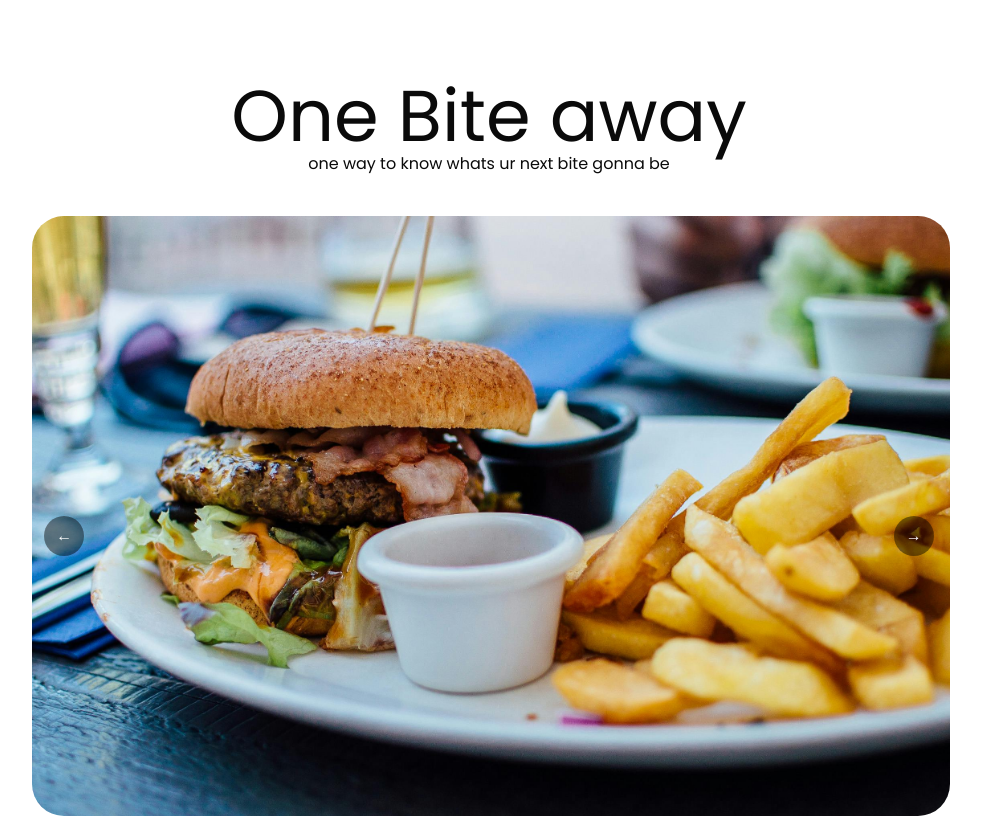
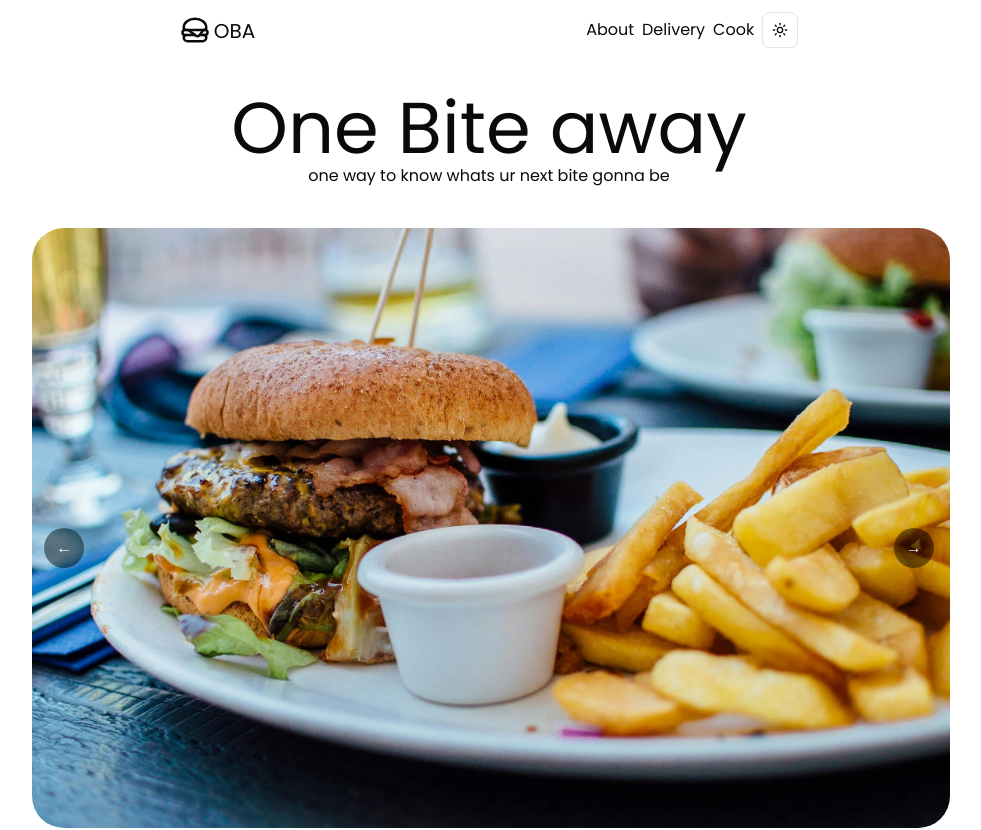
Before and after one commit to ibrahimwael951/One-Bite-away, a Next.js app: page / in a window 1280 px wide. Shown: the top 830 px of the page, without its empty margins (151-1132 px from the left). Built offline with nearby package versions, Linux system fonts and the light colour scheme.

Commit message:
add animtation for hero section and add navbar

```diff
--- /dev/null
+++ b/Data/Links.json
@@ -0,0 +1,5 @@
+[
+  { "Title": "About", "href": "/about" },
+  { "Title": "Delivery", "href": "/delivery" },
+  { "Title": "Cook", "href": "/cook" }
+]
--- a/app/layout.tsx
+++ b/app/layout.tsx
@@ -2,7 +2,7 @@ import type { Metadata } from "next";
 import "./globals.css";
 import { ThemeProvider } from "@/components/theme-provider";
 import { Poppins } from "next/font/google";
-
+import Navbar from "@/components/Navbar";
 // Configure the font
 const poppins = Poppins({
   weight: ["400", "700"],
@@ -26,8 +26,8 @@ export default function RootLayout({
           attribute="class"
           defaultTheme="system"
           enableSystem
-          disableTransitionOnChange
         >
+          <Navbar/>
           {children}
         </ThemeProvider>
       </body>
--- a/app/page.tsx
+++ b/app/page.tsx
@@ -1,5 +1,4 @@
 import HeroSection from "@/components/home/HeroSection";
-import  { ModeToggle } from "@/components/ModeToggle";
 import React from "react"
 
 export default function Home() {
@@ -7,10 +6,7 @@ export default function Home() {
     <main>
       <HeroSection/>
 
-       <div className="min-h-screen flex justify-center items-center w-full ">
-       <ModeToggle/>
 
-       </div>
     </main>
   );
 }
--- a/components/Navbar.tsx
+++ b/components/Navbar.tsx
@@ -0,0 +1,34 @@
+"use client";
+import React from "react";
+import { Hamburger } from "lucide-react";
+import { ModeToggle } from "@/components/ModeToggle";
+import { motion } from "framer-motion";
+import LinksHer from "@/Data/Links.json";
+import Link from "next/link";
+const Navbar = () => {
+  return (
+    <section className="w-full h-15 flex justify-evenly items-center">
+      <h1 className="text-xl flex justify-  items-end w-fit gap-1">
+        <Hamburger size={30} />
+        OBA
+      </h1>
+
+      <div className="flex gap-2 justify-center items-center overflow-hidden">
+        {LinksHer.map((item, i) => (
+          <motion.div
+            transition={{ duration: 0.2 }}
+            key={i}
+            whileHover={{ y: -5 }}
+          >
+            <Link href={item.href} className="hover:-translate-y-0.5">
+              {item.Title}
+            </Link>
+          </motion.div>
+        ))}
+        <ModeToggle />
+      </div>
+    </section>
+  );
+};
+
+export default Navbar;
--- a/components/home/HeroSection.tsx
+++ b/components/home/HeroSection.tsx
@@ -1,7 +1,7 @@
 "use client";
 import Image from "next/image";
 import React from "react";
-
+import { motion } from "framer-motion";
 import { Swiper, SwiperSlide } from "swiper/react";
 import "swiper/css";
 import "swiper/css/free-mode";
@@ -14,14 +14,35 @@ const images = [
   "/pancake.jpg",
   "/salad.jpg",
 ];
+const animate = {
+  initial: { opacity: 0, y: 60 },
+  whileInView: { opacity: 1, y: 0 },
+  viewport: { once: true, amount: 0.5 },
+};
 const HeroSection = () => {
   return (
-    <section className="min-h-screen px-5 lg:px-16 pt-20  ">
+    <section className="min-h-screen px-5 lg:px-16  mt-8 ">
       <div className="text-center w-fit mx-auto">
-        <h1 className="text-7xl font-medium  w-full">One Bite away</h1>
-        <p className=" w-full">one way to know whats ur next bite gonna be</p>
+        <motion.h1
+          {...animate}
+          transition={{ duration: 0.5 }}
+          className="text-7xl font-medium  w-full"
+        >
+          One Bite away
+        </motion.h1>
+        <motion.p
+          {...animate}
+          transition={{ duration: 0.5 ,delay:0.3 }}
+          className=" w-full"
+        >
+          one way to know whats ur next bite gonna be
+        </motion.p>
       </div>
-      <div className="relative w-4/5 m-auto overflow-hidden rounded-4xl my-10">
+      <motion.div
+        {...animate}
+        transition={{ duration: 0.5, delay: 0.6 }}
+        className="relative w-4/5 m-auto overflow-hidden rounded-4xl my-10 "
+      >
         <Swiper
           modules={[Navigation]}
           navigation={{
@@ -51,13 +72,13 @@ const HeroSection = () => {
         </Swiper>
         <button className="swiper-button-prev absolute left-4 top-1/2 z-10 text-white p-2 px-3 rounded-full overflow-hidden">
           ←
-          <span className="absolute top-0 left-0 w-full h-full -z-10 bg-black opacity-45"/>
+          <span className="absolute top-0 left-0 w-full h-full -z-10 bg-black opacity-45" />
         </button>
         <button className="swiper-button-next absolute right-4 top-1/2 z-10 text-white p-2 px-3 rounded-full overflow-hidden">
           →
-          <span className="absolute top-0 left-0 w-full h-full -z-10 bg-black opacity-45"/>
+          <span className="absolute top-0 left-0 w-full h-full -z-10 bg-black opacity-45" />
         </button>
-      </div>
+      </motion.div>
     </section>
   );
 };
```
